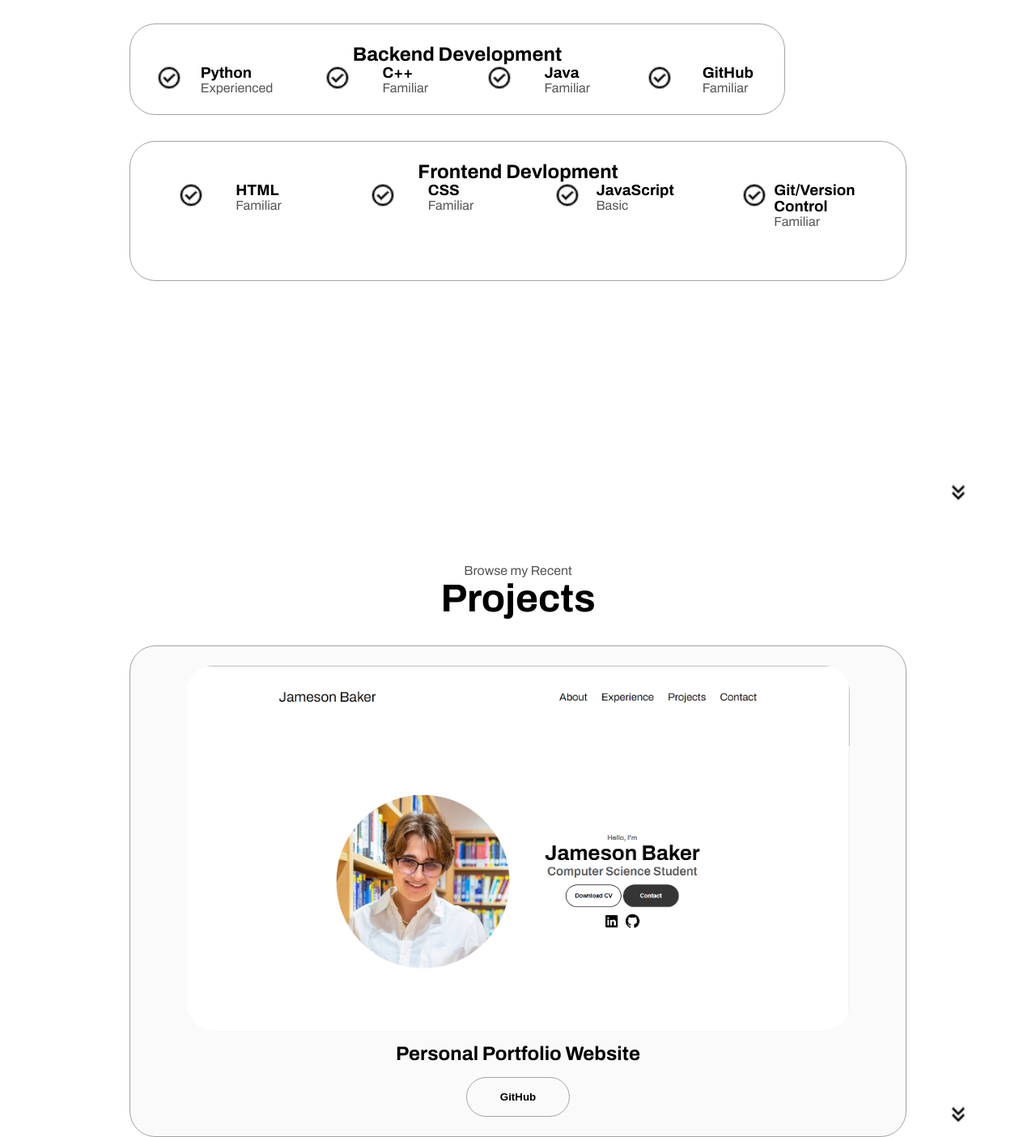
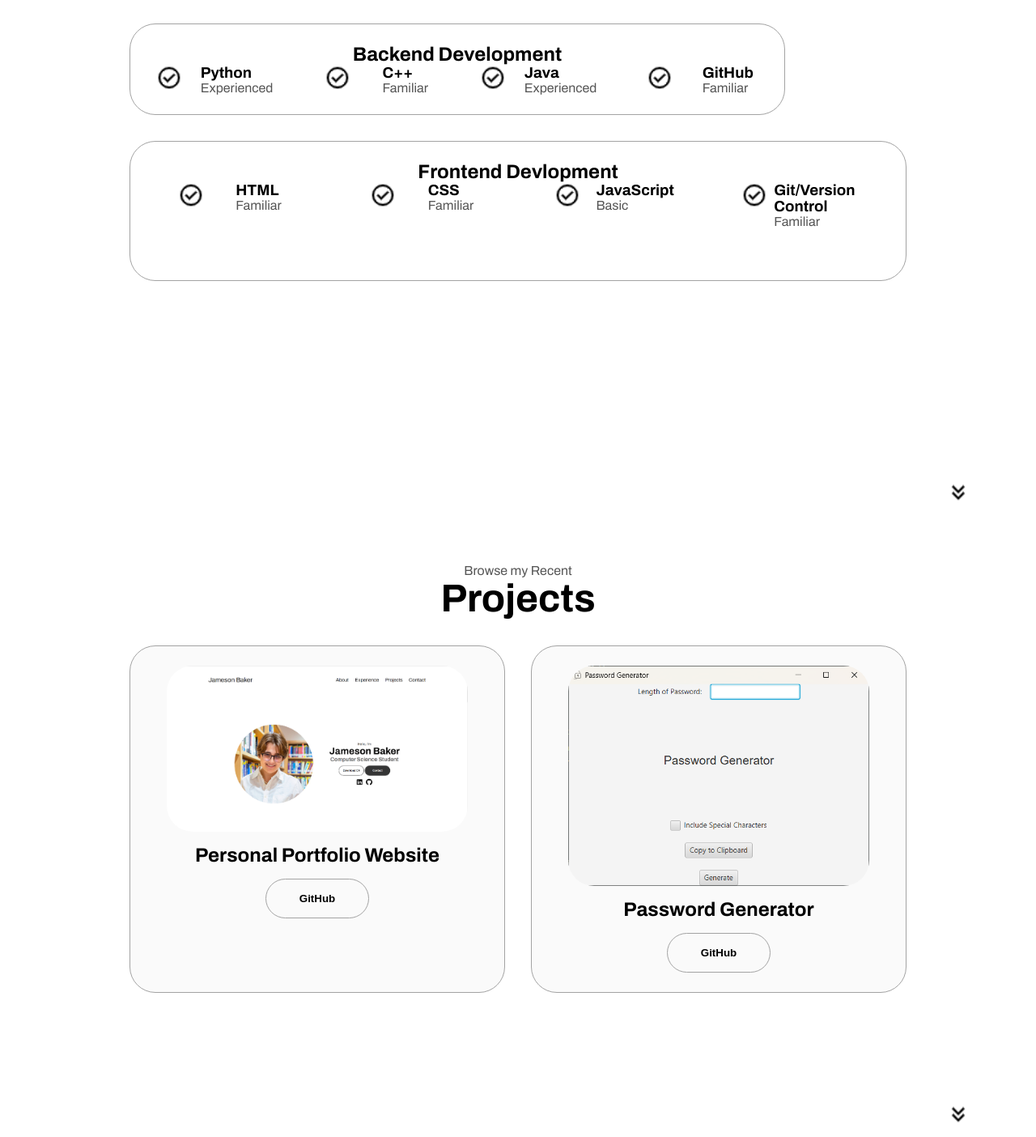
Before and after one commit to Jami-tsm/jamesonbaker.com, a plain HTML site: page personalPortfolio/index.html in a window 1280 px wide. Shown: the part 1768-3172 px from the top of the page at 81% size. Drawn offline with Linux system fonts and the light colour scheme.

Commit message:
Added Project to Section

```diff
--- a/personalPortfolio/index.html
+++ b/personalPortfolio/index.html
@@ -152,7 +152,7 @@
                 <img src="./images/checkmark.png" alt="Checkmark Icon" class="icon">
                 <div>
                   <h3>Java</h3>
-                  <p>Familiar</p>
+                  <p>Experienced</p>
                 </div>
               </article>
               <article>
@@ -226,20 +226,20 @@
           </button> -->
           </div>
         </div>
-        <!-- <div class="detailsContainer colorContainer">
+        <div class="detailsContainer colorContainer">
           <div class="articleContainer">
-            <img src="" alt="project 2" class="projectImg">
+            <img src="./images/passwordGen.png" alt="project 2" class="projectImg">
           </div>
-          <h2 class="experienceSubtitle projectTitle">Project Two</h2>
+          <h2 class="experienceSubtitle projectTitle">Password Generator</h2>
           <div class="btn_container">
-          <button class="btn btnColor2 projectBtn" onclick="window.open('https://github.com/Jami-tsm/Bounded-Snake', '_blank')">
+          <button class="btn btnColor2 projectBtn" onclick="window.open('https://github.com/Jami-tsm/Password-Generator', '_blank')">
             GitHub
           </button>
-          <button class="btn btnColor2 projectBtn" onclick="window.open('https://github.com/Jami-tsm/Bounded-Snake', '_blank')">
+          <!-- <button class="btn btnColor2 projectBtn" onclick="window.open('https://github.com/Jami-tsm/Bounded-Snake', '_blank')">
             Live Demo
-          </button>
+          </button> -->
           </div>
-        </div> -->
+        </div>
       </div>
       </div>
       <img src="./images/arrowIcon.png"
```
Also changed, not shown: personalPortfolio/images/passwordGen.png (added), 1 other file.
